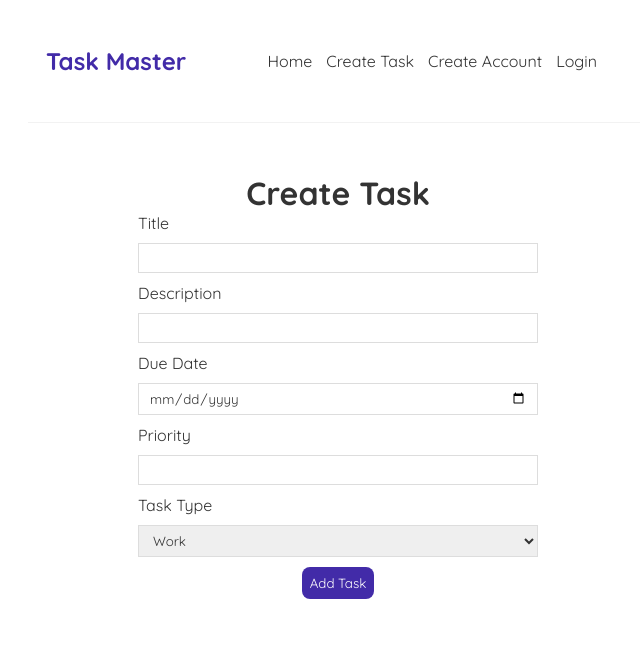
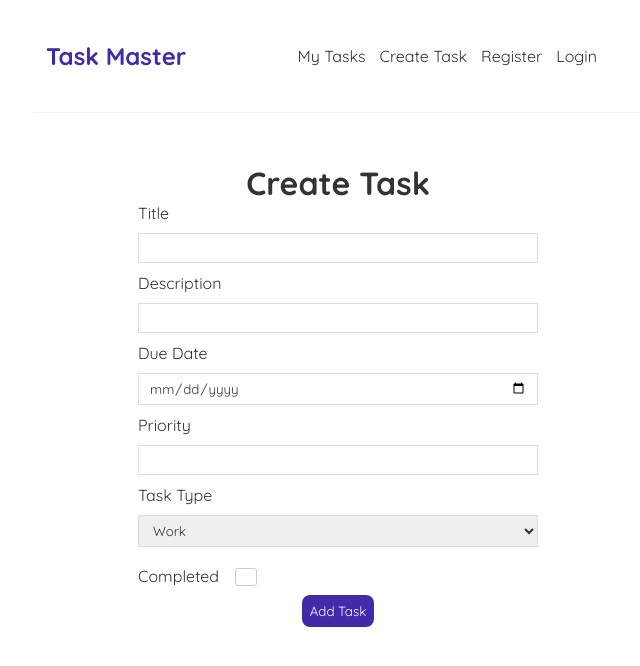
Before and after one commit to nhvn/to-do-list, a React (Create React App) app in the folder frontend/: page /create in a window 1280 px wide. Shown: the top 666 px of the page, without its empty margins (302-942 px from the left). Built offline with nearby package versions, Linux system fonts and the light colour scheme; no server answers.

Commit message:
Fixed some css

```diff
--- a/frontend/src/components/navbar.js
+++ b/frontend/src/components/navbar.js
@@ -37,7 +37,7 @@ function Navbar() {
         <h1>Task Master</h1>
       </a>
       <div className='links'>
-        <a href="/profile">Home</a>
+        <a href="/profile">My Tasks</a>
         <br />
         <a href="/create">Create Task</a>
         <br />
@@ -49,7 +49,7 @@ function Navbar() {
           </>
         ) : (
           <>
-            <a href='/register'>Create Account</a>
+            <a href='/register'>Register</a>
             <br />
             <a href="/login">Login</a>
             <br />
--- a/frontend/src/components/taskform.js
+++ b/frontend/src/components/taskform.js
@@ -13,6 +13,18 @@ function TaskForm() {
   const [taskCreated, setTaskCreated] = useState(false);
   const [error, setError] = useState('');
 
+  const updateTask = async (taskId, data) => {
+    try {
+      const response = await axios.put(`http://localhost:8000/tasks/${taskId}`, data, {
+        withCredentials: true,
+      });
+      return response.data;
+    } catch (error) {
+      console.error('Error updating task:', error);
+      throw new Error('An error occurred while updating the task');
+    }
+  };
+
   const handleSubmit = async (e) => {
     e.preventDefault();
     try {
@@ -24,6 +36,10 @@ function TaskForm() {
           due_date: dueDate,
           priority,
           completed,
+          type, // add the task type to the request body
+        },
+        {
+          withCredentials: true,
         }
       );
       console.log('Task created:', response.data);
@@ -76,14 +92,16 @@ function TaskForm() {
             <option value="Urgent">Urgent</option>
             <option value="Personal">Goals</option>
         </select>
-        <button id="button">Add Task</button>
-        {/* <label>Completed</label>
+        <div className='checkbox-container'>
+        <label htmlFor="completedCheckbox" className="completed-label">Completed</label>
         <input
           type='checkbox'
+          id='completedCheckbox'
           checked={completed}
           onChange={(e) => setCompleted(e.target.checked)}
         />
-        <button id='submitTask'>Create Task</button> */}
+      </div>
+        <button id='button'>Add Task</button>
       </form>
       {error && <p className="error">{error}</p>}
       {taskCreated && <p className="success">Task created successfully!</p>}
@@ -91,4 +109,6 @@ function TaskForm() {
   );
 }
 
+
+
 export default TaskForm;
--- a/frontend/src/index.css
+++ b/frontend/src/index.css
@@ -60,7 +60,7 @@ select {
 /*navbar css*/
 
 .navbar {
-  padding: 10px;
+  padding: 5px;
   display: flex;
   align-items: center;
   max-width: 600px;
@@ -195,6 +195,42 @@ ul {
   cursor: pointer;
   margin: 10px 10px;
 }
+input[type="checkbox"] {
+  -webkit-appearance: none;
+  -moz-appearance: none;
+  appearance: none;
+  width: 18px;
+  height: 18px;
+  border: 1px solid #ccc;
+  border-radius: 3px;
+  margin-right: 10px;
+  vertical-align: middle;
+  position: relative;
+  top: 1px;
+  outline: none;
+  background-color: #fff;
+  cursor: pointer;
+}
+input[type="checkbox"]:checked::before {
+  content: "✔";
+  color: #007bff;
+  position: absolute;
+  top: -2px;
+  left: 2px;
+  font-size: 14px;
+}
+input[type="checkbox"]:focus {
+  outline: none;
+  box-shadow: 0 0 3px #007bff;
+}
+.checkbox-container {
+  display: flex;
+  justify-content: flex-start;
+  align-items: center;
+}
+.completed-label {
+  margin-right: 1em;
+}
 
 /* create page */
 .task-form {
```
